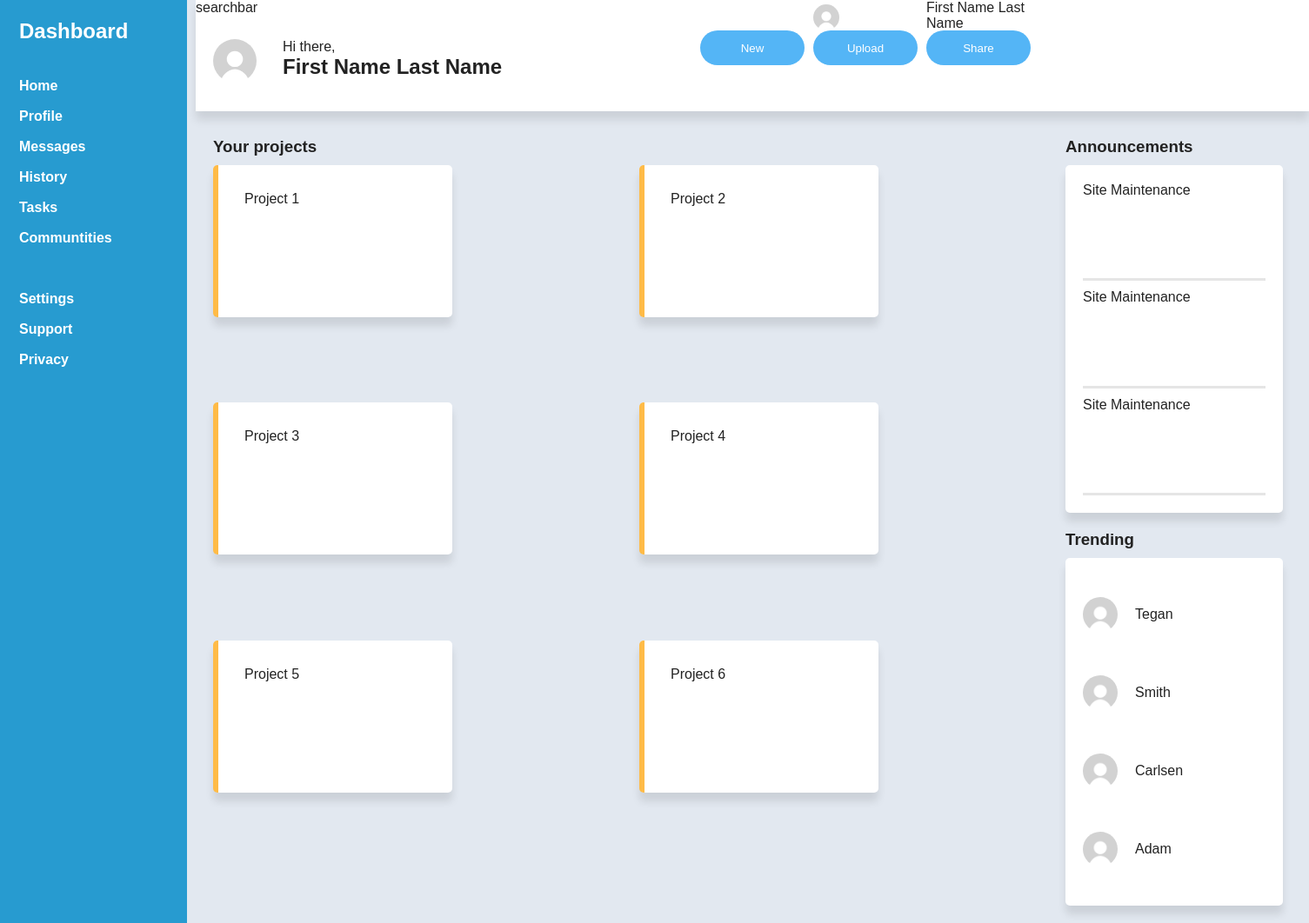
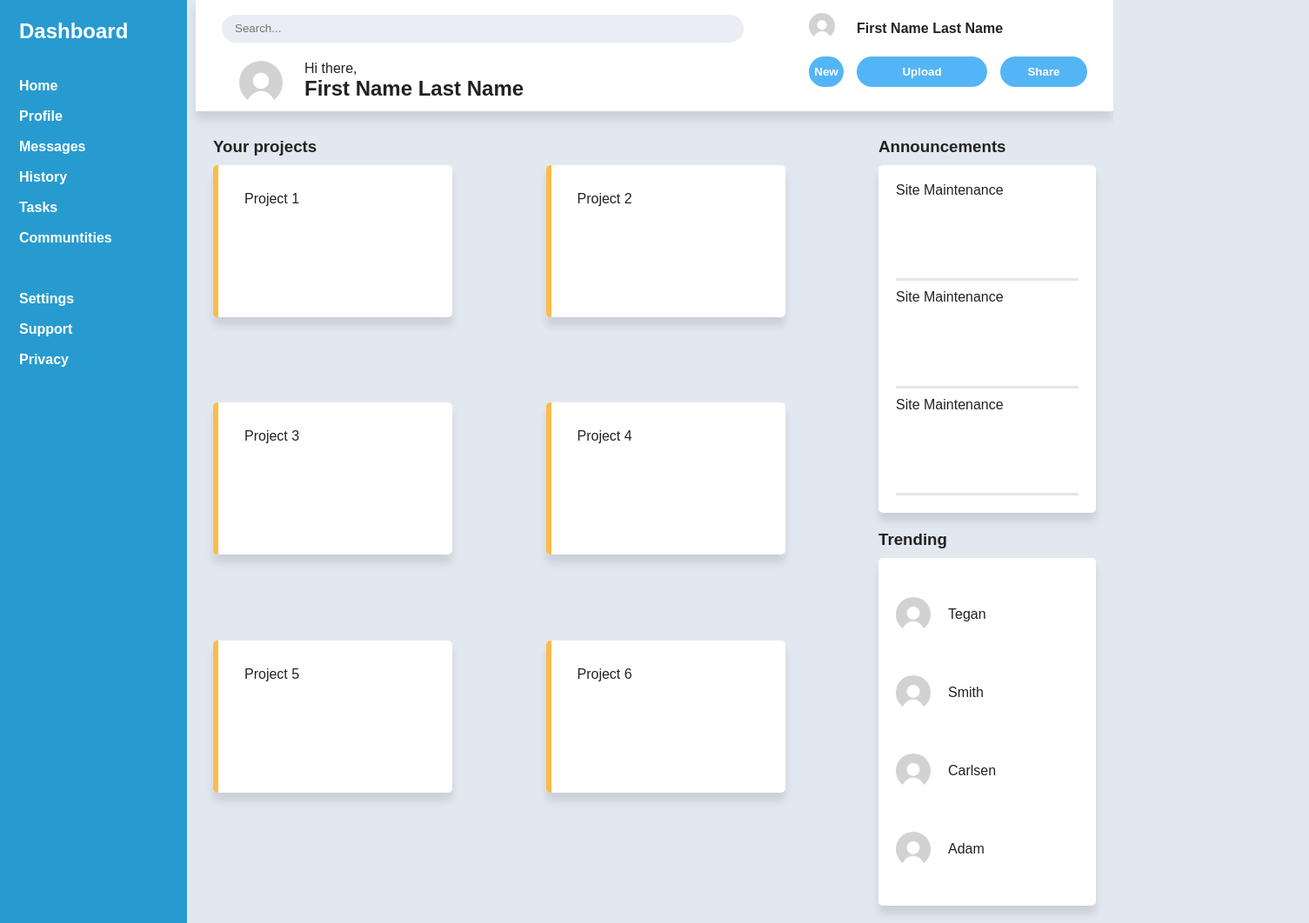
Before and after one commit to kelly-guo/admin-dashboard, a plain HTML site: page index.html in a window 1280 px wide. Shown: the whole page at 87% size, 1505 px wide, since content can reach past the window. Drawn offline with Linux system fonts and the light colour scheme.

Commit message:
fixed top header

```diff
--- a/index.html
+++ b/index.html
@@ -10,7 +10,9 @@
 
     <div class = "container">
         <div class="header">
-            <div class="search">searchbar</div>
+            <div class="search">
+                <input type="text" placeholder="Search...">
+            </div>
             <div class="pfp2"><img src="pfp.png" alt="Describe the link destination"></div>
             <div class="small-name">First Name Last Name</div>
             <div class="pfp"><img src="pfp.png" alt="Describe the link destination"></div>
--- a/styles.css
+++ b/styles.css
@@ -26,7 +26,7 @@ body {
     padding: 22px;
     background-color: #279bd0;
     color: white;
-    font-weight: 550;
+    font-weight: 800;
 }
 
 .sidebar-nav {
@@ -156,7 +156,7 @@ body {
 
 
 #new {
-    grid-column-start: 3;
+    grid-column: 3;
 }
 
 #upload {
@@ -168,16 +168,37 @@ body {
 }
 
 .header {
-    grid-row-start: 1;
-    grid-column-start: 2;
-    grid-column-end: 4;
+    grid-row: 1;
+    grid-column: 2;
+
     display: grid;
-    grid-template-rows: 25px 40px;
-    grid-template-columns: 10vh 60vh 15vh 15vh 15vh;
-    gap: 10px;
+    grid-template-rows: 45px 45px;
+    grid-template-columns: 70px minmax(300px,1fr) 40px 150px 100px;
+    gap: 5px 15px;
     background-color: white;
-    min-width: 100vw;
+    padding: 10px 30px;
     box-shadow: 0px 10px 10px rgba(0, 0, 0, 0.1);
+}
+
+.search {
+    grid-column: 1/3;
+    grid-row: 1;
+
+    display: grid;
+    align-items: center;
+}
+
+.search input {
+    width: 100%;
+    max-width: 600px;
+
+    height: 32px;
+
+    padding: 0 15px;
+
+    border: none;
+    background-color: rgb(235, 237, 245);
+    border-radius: 20px;
 }
 
 .greet {
@@ -185,6 +206,8 @@ body {
     grid-row: 2;
     margin: 10px;
 }
+
+
 
 .pfp {
     grid-column-start: 1;
@@ -200,7 +223,7 @@ body {
 
 .pfp2 {
 
-    grid-column-start: 4;
+    grid-column: 3;
     grid-row: 1;
     border-radius: 50%;
     width: 30px;
@@ -223,15 +246,32 @@ body {
 }
 
 .small-name {
-    grid-column: 5;
+    grid-column: 4;
+    grid-row: 1;
+
+    display: grid;
+    align-items: center;
+
+    font-weight: bold;
+    white-space: nowrap;
+
 }
 
 .header-button {
-    grid-row-start: 2;
+    grid-row: 2;
+    align-self: center;
     background-color: rgb(84, 181, 246);
+
     border-radius: 2em;
+
     color: white;
     border: none;
+
+    height: 35px;
+
+    font-weight: bold;
+
+    cursor: pointer;
 }
 
 .side-list {
```
